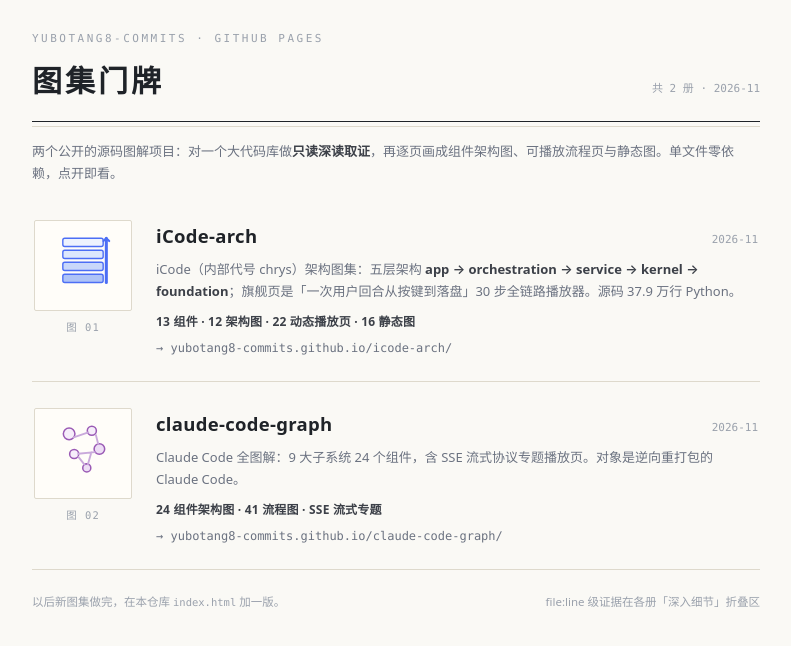
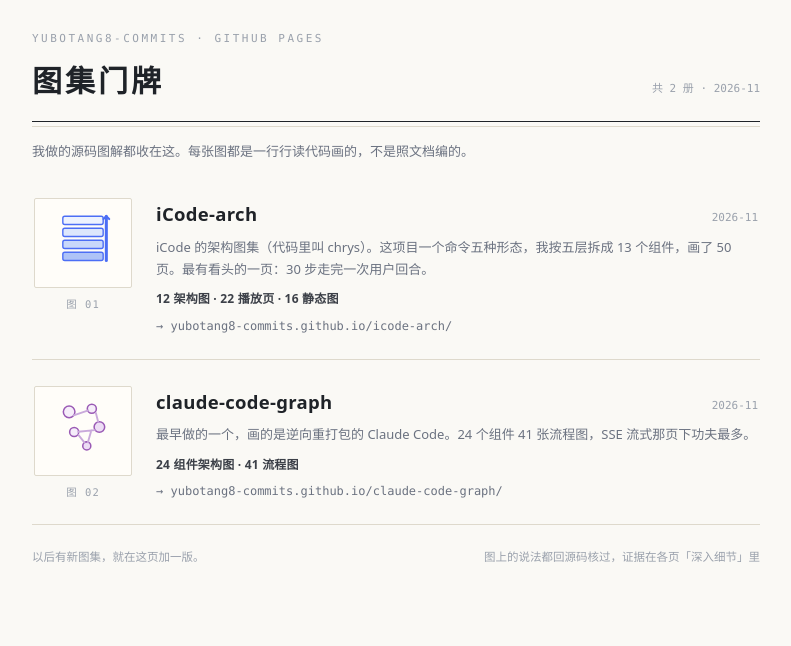
Before and after one commit to yubotang8-commits/yubotang8-commits.github.io, a plain HTML site: page index.html in a window 1280 px wide. Shown: the whole page, without its empty margins (244-1035 px from the left). Drawn offline with Linux system fonts and the light colour scheme.

Commit message:
文案去 AI 味：改第一人称口语，砍掉"旗舰页/点开即看"式营销词与总分排比句
Co-Authored-By: Claude Code <noreply@anthropic.com>

```diff
--- a/index.html
+++ b/index.html
@@ -73,7 +73,7 @@
   <span class="vol">共 2 册 · 2026-11</span>
 </div>
 <div class="rule2"></div>
-<p class="intro">两个公开的源码图解项目：对一个大代码库做<b>只读深读取证</b>，再逐页画成组件架构图、可播放流程页与静态图。单文件零依赖，点开即看。</p>
+<p class="intro">我做的源码图解都收在这。每张图都是一行行读代码画的，不是照文档编的。</p>
 
 <div class="plates">
 
@@ -96,8 +96,8 @@
         <span class="name">iCode-arch</span>
         <span class="when">2026-11</span>
       </div>
-      <p class="desc">iCode（内部代号 chrys）架构图集：五层架构 <b>app → orchestration → service → kernel → foundation</b>；旗舰页是「一次用户回合从按键到落盘」30 步全链路播放器。源码 37.9 万行 Python。</p>
-      <p class="stats">13 组件 · 12 架构图 · 22 动态播放页 · 16 静态图</p>
+      <p class="desc">iCode 的架构图集（代码里叫 chrys）。这项目一个命令五种形态，我按五层拆成 13 个组件，画了 50 页。最有看头的一页：30 步走完一次用户回合。</p>
+      <p class="stats">12 架构图 · 22 播放页 · 16 静态图</p>
       <p class="lnk">yubotang8-commits.github.io/icode-arch/</p>
     </div>
   </a>
@@ -121,8 +121,8 @@
         <span class="name">claude-code-graph</span>
         <span class="when">2026-11</span>
       </div>
-      <p class="desc">Claude Code 全图解：9 大子系统 24 个组件，含 SSE 流式协议专题播放页。对象是逆向重打包的 Claude Code。</p>
-      <p class="stats">24 组件架构图 · 41 流程图 · SSE 流式专题</p>
+      <p class="desc">最早做的一个，画的是逆向重打包的 Claude Code。24 个组件 41 张流程图，SSE 流式那页下功夫最多。</p>
+      <p class="stats">24 组件架构图 · 41 流程图</p>
       <p class="lnk">yubotang8-commits.github.io/claude-code-graph/</p>
     </div>
   </a>
@@ -130,8 +130,8 @@
 </div>
 
 <div class="foot">
-  <span>以后新图集做完，在本仓库 <code>index.html</code> 加一版。</span>
-  <span>file:line 级证据在各册「深入细节」折叠区</span>
+  <span>以后有新图集，就在这页加一版。</span>
+  <span>图上的说法都回源码核过，证据在各页「深入细节」里</span>
 </div>
 
 </div>
```
